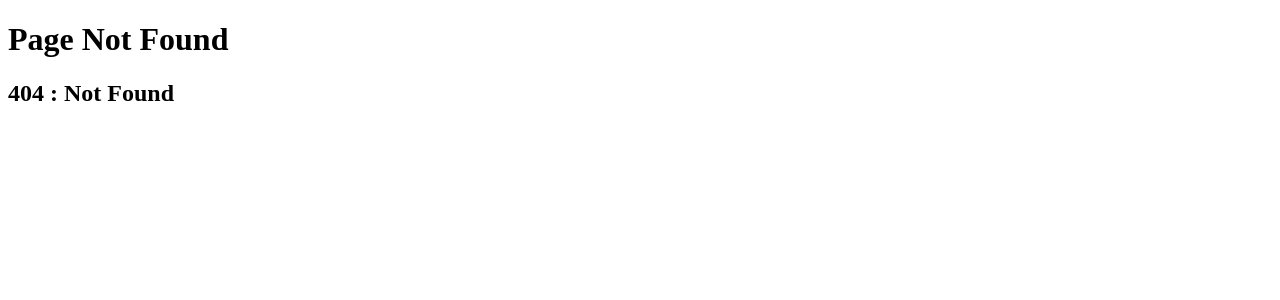
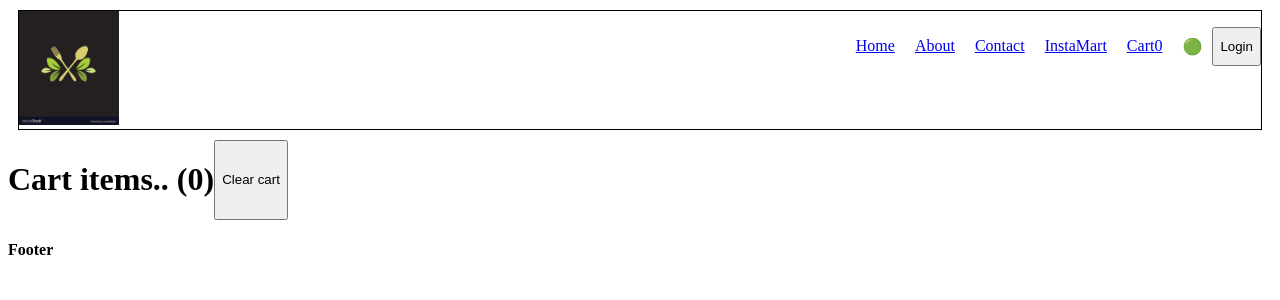
Before and after one commit to yashlimbasiya/FoodDelivery, a React (Vite) app: page /cart in a window 1280 px wide. Before the commit this address had no page. Shown: the top 300 px of the page. Built offline with nearby package versions, Linux system fonts and the light colour scheme.

Commit message:
implemented cart with redux store

```diff
--- a/index.css
+++ b/index.css
@@ -18,6 +18,10 @@
 
 .logo{
     width: 100px;
+}
+.cart{
+    display: flex;
+    flex-wrap: wrap;
 }
 
 .res-card{
--- a/package.json
+++ b/package.json
@@ -23,13 +23,17 @@
     "assert": "^2.0.0",
     "babel-plugin-transform-remove-console": "^6.9.4",
     "console-browserify": "^1.2.0",
+    "domain-browser": "^3.5.0",
+    "events": "^3.3.0",
     "parcel": "^2.8.3",
     "process": "^0.11.10",
     "util": "^0.12.5"
   },
   "dependencies": {
+    "@reduxjs/toolkit": "^1.9.5",
     "react": "^18.2.0",
     "react-dom": "^18.2.0",
+    "react-redux": "^8.0.5",
     "react-router-dom": "^6.10.0"
   },
   "browserslist": [
--- a/src/components/Body.js
+++ b/src/components/Body.js
@@ -72,6 +72,11 @@ const Body = () => {
 
 export default Body;
 
+
+
+
+
+
 //update -execution of entire code happens once again (entire code)
 // re render means when line 35 to 63 is executed,
 // normal eye will not detect
--- /dev/null
+++ b/src/components/Cart.js
@@ -0,0 +1,26 @@
+import React from 'react'
+import { useSelector } from 'react-redux';
+import FoodCard from './FoodCard';
+import { useDispatch } from 'react-redux';
+import { clearCart } from '../utils/cartSlice';
+
+
+
+const Cart = () => {
+
+const cartItems = useSelector(store => store.cart.items);
+const dispatch =useDispatch()
+const handleClearCart =() =>{
+      dispatch(clearCart())
+}
+  return (
+    <div className="cart">
+      <h1>Cart items.. ({cartItems.length}) </h1>
+    <button onClick={()=>handleClearCart()}>Clear cart</button>
+      {cartItems.map((item) => <FoodCard key={item.id} {...item}/>)}
+
+    </div>
+  )
+}
+
+export default Cart;
--- /dev/null
+++ b/src/components/FoodCard.js
@@ -0,0 +1,26 @@
+
+
+
+import { img_src } from "./constants";
+
+
+const FoodCard = ({ name,
+    description, imageId , price }) => {
+
+
+        return (
+        <div className="res-card" style={{ backgroundColor: "#f0f0f0" }}>
+      <img
+        className="res-logo"
+        src= { img_src +  imageId }
+        />
+      <h3>{name}</h3>
+      <h4>{description}</h4>
+      <h4>Rs.{price/100}</h4>
+
+
+    </div>
+  );
+};
+
+export default FoodCard
--- a/src/components/HeadingComponent.js
+++ b/src/components/HeadingComponent.js
@@ -3,6 +3,8 @@ import { useState } from "react";
 import Logo from "../assets/img/logo.webp";
 import { Link } from "react-router-dom";
 import useOnline from "../utils/useOnline";
+import { useSelector } from "react-redux";
+import store from "../utils/store";
 
 const Title = () => (
   <a href="/">
@@ -13,6 +15,9 @@ const Title = () => (
 const HeadingComponent = () => {
   const [loggedIn, setLoggedIn] = useState(false);
   const isOnline = useOnline();
+
+  const cartItems = useSelector( store => store.cart.items)
+  console.log(cartItems)
 
   return (
     <div className="header">
@@ -30,6 +35,9 @@ const HeadingComponent = () => {
           </li>
           <li>
             <Link to="/InstaMart">InstaMart</Link>
+          </li>
+          <li>
+            <Link to="/cart">Cart{cartItems.length}</Link>
           </li>
           <li>{isOnline ? "🟢" : "🔴"}</li>
           {loggedIn ? (
--- a/src/components/RestaurantMenu.js
+++ b/src/components/RestaurantMenu.js
@@ -3,6 +3,8 @@ import { useParams } from "react-router-dom";
 import { img_src } from "./constants";
 import Shimmer from "./Shimmer";
 import useRestaurant from "../utils/useRestaurant";
+import { useDispatch } from "react-redux";
+import { addItem } from "../utils/cartSlice";
 
 const RestaurantMenu = () => {
   //   how to read the dynamic url
@@ -12,6 +14,15 @@ const RestaurantMenu = () => {
 
   const { name, avgRating, cloudinaryImageId, city, costForTwoMessage } =
     restaurants;
+
+  const dispatch = useDispatch();
+  const handleAddItems = () => {
+    dispatch(addItem("Grapes"));
+  };
+
+  const handleItems = (card) =>{
+      dispatch(addItem(card))
+  }
 
   return !restaurants ? (
     <Shimmer />
@@ -24,6 +35,7 @@ const RestaurantMenu = () => {
         <h2> {city} </h2>
         <h2> {costForTwoMessage} </h2>
         <h2> {avgRating} </h2>
+        <button onClick={() => handleAddItems()}>Add Item</button>
       </div>
       <div className="res-menu">
         <h2>
@@ -32,7 +44,7 @@ const RestaurantMenu = () => {
           {resmenu?.groupedCard?.cardGroupMap?.REGULAR?.cards[2]?.card?.card?.itemCards.map(
             (card) => {
               return (
-                <li key={card?.card?.info.id}>{card?.card?.info?.name} </li>
+                <li key={card?.card?.info.id}>{card?.card?.info?.name} -<button onClick={()=>handleItems(card.card.info)}>Add</button> </li>
               );
             }
           )}
--- /dev/null
+++ b/src/utils/cartSlice.js
@@ -0,0 +1,24 @@
+import {createSlice} from "@reduxjs/toolkit";
+import { create } from "domain";
+
+const cartSlice= createSlice({
+    name:"cart",
+    initialState:{
+        items: [],
+    },
+    reducers :{
+        addItem: ( state, action) =>{                                     // state is always previous here we just modify
+            state.items.push(action.payload);
+        },                                                           // take a state and modify it donot return anything
+        clearCart: (state, action) =>{
+            state.items = [];
+
+        },
+        removeItem: ( state, action) =>{
+            state.items.pop();
+        },
+    },
+})
+
+ export const { addItem, removeItem, clearCart} = cartSlice.actions
+ export default cartSlice.reducer;
--- /dev/null
+++ b/src/utils/store.js
@@ -0,0 +1,13 @@
+import {configureStore} from "@reduxjs/toolkit"
+import cartSlice from "./cartSlice";
+
+const store = configureStore({
+    reducer:{
+        cart: cartSlice
+    }
+
+
+});
+
+
+export default store;
```
Also changed, not shown: src/App.js (+6 -1 lines), 1 other file (tests, documents, lock files or other folders).
